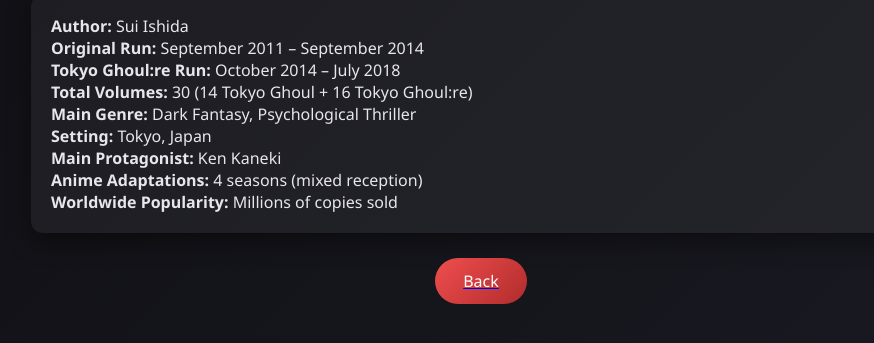
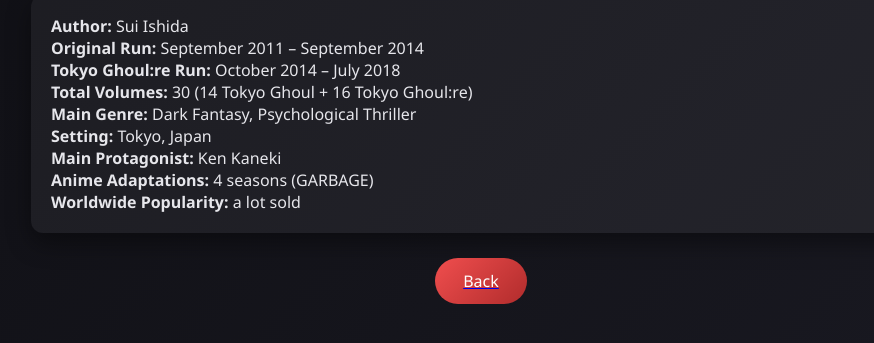
Before and after one commit to DishwasherPotato/my-favorites, a plain HTML site: page statistics.html in a window 1280 px wide. Shown: the part 147-490 px from the top of the page, without its empty margins (159-1033 px from the left). Drawn offline with Linux system fonts and the light colour scheme.

Commit message:
MY GOATS DES

```diff
--- a/statistics.html
+++ b/statistics.html
@@ -23,8 +23,8 @@
         <p><strong>Main Genre:</strong> Dark Fantasy, Psychological Thriller</p>
         <p><strong>Setting:</strong> Tokyo, Japan</p>
         <p><strong>Main Protagonist:</strong> Ken Kaneki</p>
-        <p><strong>Anime Adaptations:</strong> 4 seasons (mixed reception)</p>
-        <p><strong>Worldwide Popularity:</strong> Millions of copies sold</p>
+        <p><strong>Anime Adaptations:</strong> 4 seasons (GARBAGE)</p>
+        <p><strong>Worldwide Popularity:</strong> a lot sold</p>
     </div>
 
     <a href="index.html">
```
Also changed, not shown: GOAT.html (+2 -2 lines).
